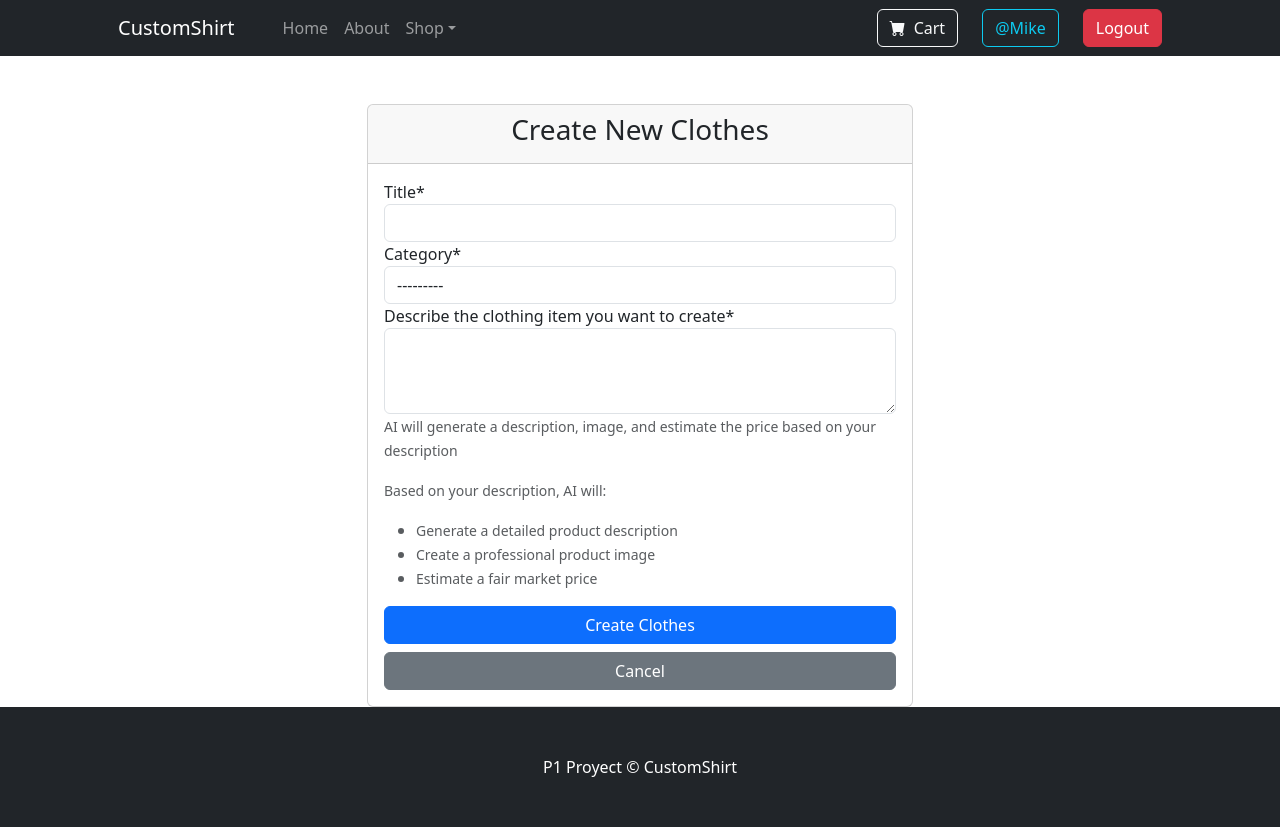
After one commit to sduranf/P1---tiendaPRO777, a Django app: page /create/ in a window 1280 px wide. The commit adds this page. Run offline with Django 4.2, Linux system fonts and the light colour scheme; a user stored in the database is signed in; data comes from the database, SQL or seed files in the repository; both versions use the stored data as it was after the commit; parts of the project's set-up code (start-up, migrations or seed data) failed here and were passed over; some libraries are stand-ins or nearby versions.

Commit message:
Adicion de funciones con IA

```diff
--- a/core/forms.py
+++ b/core/forms.py
@@ -1,7 +1,6 @@
 from django import forms
 from django.contrib.auth.forms import UserCreationForm
 from django.contrib.auth.models import User
-
 
 class RegisterUserForm(UserCreationForm):
     class Meta:
--- /dev/null
+++ b/items/forms.py
@@ -0,0 +1,18 @@
+from django import forms
+from .models import Item
+
+class ItemForm(forms.ModelForm):
+    ai_prompt = forms.CharField(
+        widget=forms.Textarea(attrs={'class': 'form-control', 'rows': 3}),
+        label='Describe the clothing item you want to create',
+        required=True,
+        help_text='AI will generate a description, image, and estimate the price based on your description'
+    )
+
+    class Meta:
+        model = Item
+        fields = ['title', 'category']
+        widgets = {
+            'title': forms.TextInput(attrs={'class': 'form-control'}),
+            'category': forms.Select(attrs={'class': 'form-control'}),
+        }
--- /dev/null
+++ b/items/templates/items/create_item.html
@@ -0,0 +1,63 @@
+{% extends 'items/base.html' %}
+{% load crispy_forms_tags %}
+
+{% block content %}
+<div class="container mt-5">
+    <div class="row justify-content-center">
+        <div class="col-md-6">
+            {% if messages %}
+            <div class="messages mb-3">
+                {% for message in messages %}
+                <div class="alert alert-{{ message.tags }}">
+                    {{ message }}
+                </div>
+                {% endfor %}
+            </div>
+            {% endif %}
+
+            <div class="card">
+                <div class="card-header">
+                    <h3 class="text-center">{{ title }}</h3>
+                </div>
+                <div class="card-body">
+                    <form method="POST" enctype="multipart/form-data">
+                        {% csrf_token %}
+                        {{ form|crispy }}
+
+                        <div class="mt-3">
+                            <p class="text-muted">
+                                <small>Based on your description, AI will:</small>
+                                <ul class="text-muted">
+                                    <li><small>Generate a detailed product description</small></li>
+                                    <li><small>Create a professional product image</small></li>
+                                    <li><small>Estimate a fair market price</small></li>
+                                </ul>
+                            </p>
+                        </div>
+
+                        <div class="d-grid gap-2">
+                            <button type="submit" class="btn btn-primary" id="submitBtn">
+                                <span class="spinner-border spinner-border-sm d-none" role="status" aria-hidden="true"></span>
+                                <span class="button-text">Create Clothes</span>
+                            </button>
+                            <a href="{% url 'items:index' %}" class="btn btn-secondary">Cancel</a>
+                        </div>
+                    </form>
+                </div>
+            </div>
+        </div>
+    </div>
+</div>
+
+<script>
+document.querySelector('form').addEventListener('submit', function(e) {
+    const button = document.getElementById('submitBtn');
+    const spinner = button.querySelector('.spinner-border');
+    const buttonText = button.querySelector('.button-text');
+
+    button.disabled = true;
+    spinner.classList.remove('d-none');
+    buttonText.textContent = 'Generating AI Content...';
+});
+</script>
+{% endblock %}
--- a/items/urls.py
+++ b/items/urls.py
@@ -9,4 +9,5 @@ urlpatterns = [
     path("<int:pk>/", views.detail, name="detail"),
     path("browse/", views.browse, name="browse"),
     path("about/", views.about, name="about"),
+    path('create/', views.create_item, name='create_item'),
 ]
--- a/items/views.py
+++ b/items/views.py
@@ -1,8 +1,13 @@
 from django.db.models import Q
-from django.shortcuts import get_list_or_404, get_object_or_404, render
-
+from django.shortcuts import get_list_or_404, get_object_or_404, render, redirect
+from django.core.files.base import ContentFile
+from django.contrib import messages
+from django.contrib.auth.decorators import login_required
+from openai import OpenAI, OpenAIError  # Add OpenAIError here
 from .models import Category, Item
-
+from .forms import ItemForm
+from .services import get_item_details
+import uuid
 
 # Create your views here.
 def index(request):
@@ -54,3 +59,49 @@ def browse(request):
 
 def about(request):
     return render(request, "items/about.html")
+
+@login_required
+def create_item(request):
+    if request.method == 'POST':
+        form = ItemForm(request.POST)
+        if form.is_valid():
+            try:
+                item = form.save(commit=False)
+                ai_prompt = form.cleaned_data.get('ai_prompt')
+
+                try:
+                    # Get AI-generated content
+                    ai_content = get_item_details(ai_prompt)
+
+                    # Set the description and price
+                    item.description = ai_content['description']
+                    item.price = ai_content['price']
+
+                    # Save the generated image
+                    image_name = f"ai_generated_{uuid.uuid4()}.png"
+                    item.image.save(image_name, ContentFile(ai_content['image_content']), save=False)
+
+                    item.save()
+                    messages.success(request, 'Successfully created new clothes with AI-generated content!')
+                    return redirect('items:index')
+
+                except OpenAIError as e:
+                    messages.error(request, str(e))
+                    return render(request, 'items/create_item.html', {
+                        'form': form,
+                        'title': 'Create New Clothes'
+                    })
+
+            except Exception as e:
+                messages.error(request, f'Error creating item: {str(e)}')
+                return render(request, 'items/create_item.html', {
+                    'form': form,
+                    'title': 'Create New Clothes'
+                })
+    else:
+        form = ItemForm()
+
+    return render(request, 'items/create_item.html', {
+        'form': form,
+        'title': 'Create New Clothes'
+    })
--- a/requirements.txt
+++ b/requirements.txt
@@ -1,3 +1,7 @@
 Django==4.2.7
 crispy-bootstrap4==2023.1
 django-crispy-forms==2.1
+openai
+python-dotenv
+numpy
+requests
```
Also changed, not shown: items/services.py (added, +79 -0 lines), items/templates/items/index.html (+7 -0 lines), db.sqlite3, media/item_images/Screenshot_2025-10-19_112415.png (added), 1 other file.
